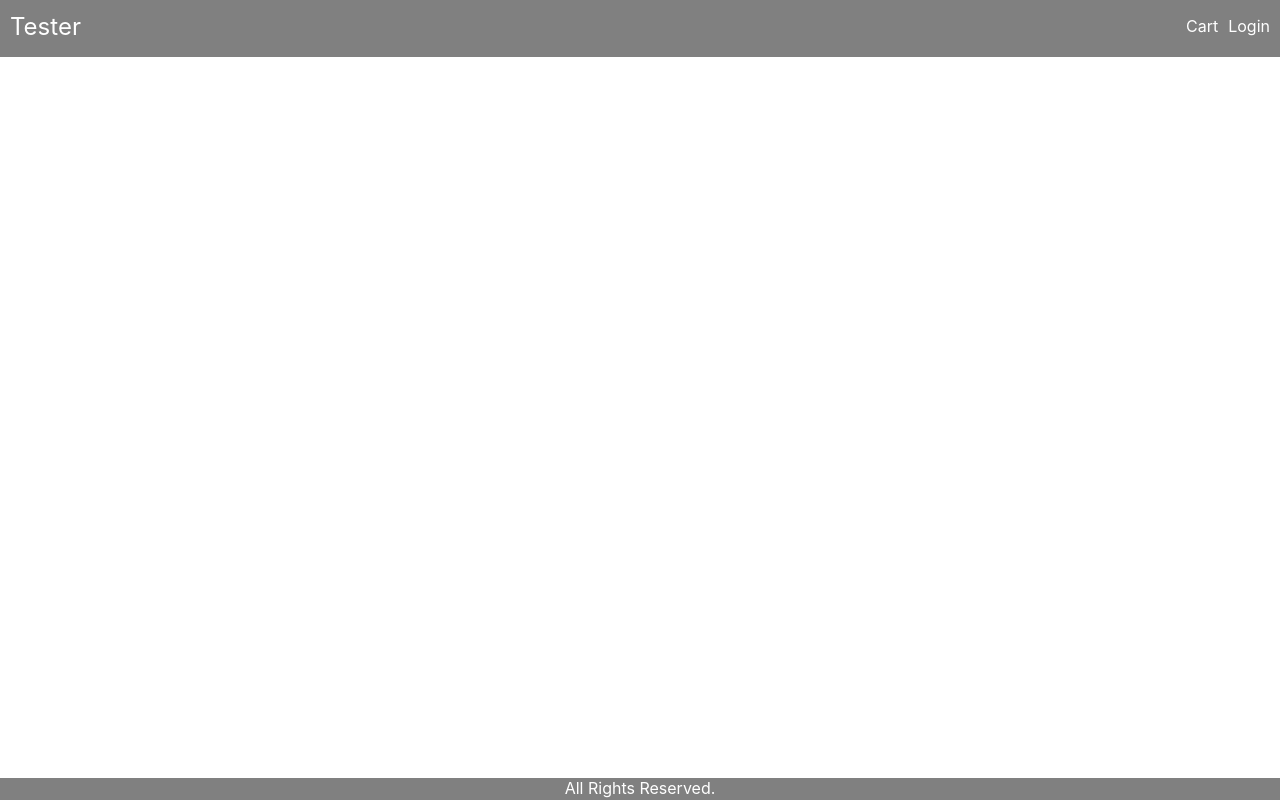
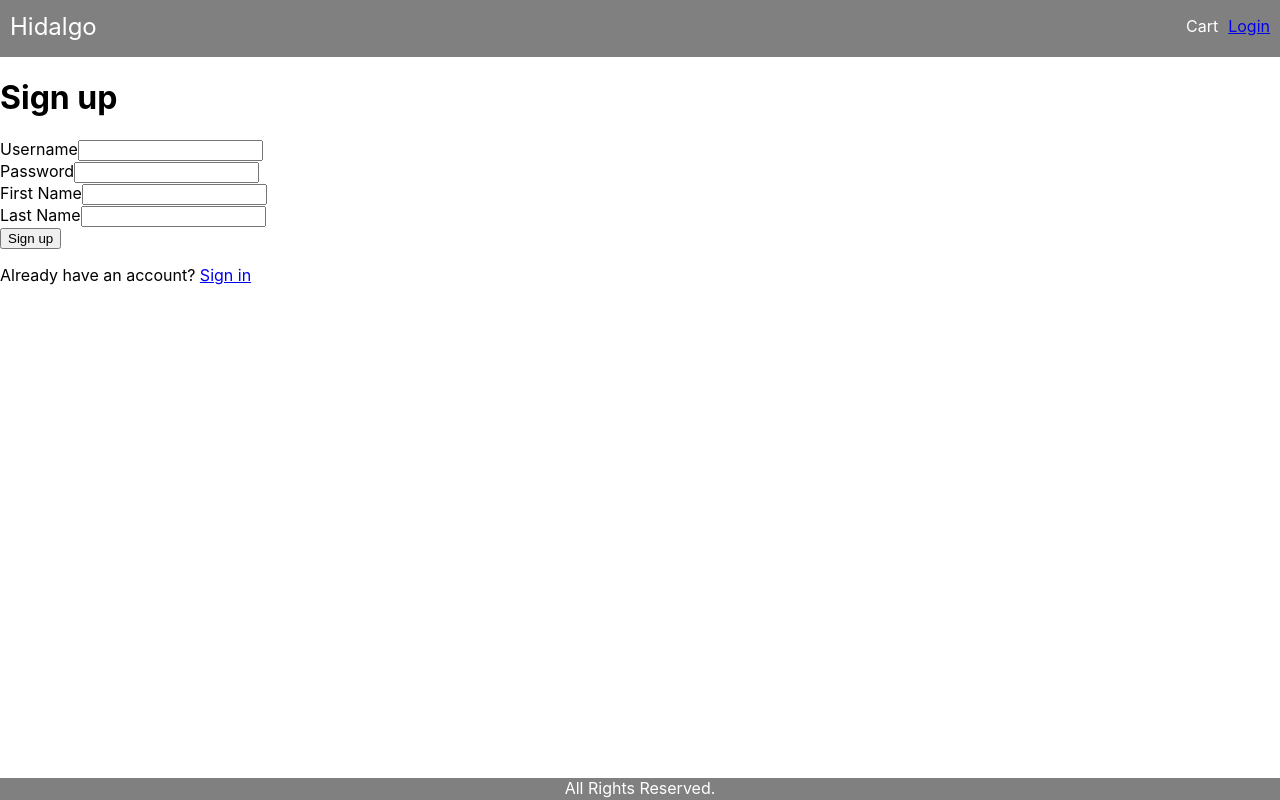
Before and after one commit to Nic-Tmpl/hidalgo, a React (Create React App) app in the folder frontend/: page /signup in a window 1280 px wide. Built offline with nearby package versions, Linux system fonts and the light colour scheme.

Commit message:
creates SignupScreen and adds link to header

```diff
--- a/frontend/src/App.js
+++ b/frontend/src/App.js
@@ -1,24 +1,26 @@
 import './App.css';
-import { BrowserRouter, Routes, Route} from "react-router-dom";
+import { BrowserRouter, Routes, Route, Link} from "react-router-dom";
 import HomeScreen from './screens/HomeScreen';
 import ProductScreen from './screens/ProductScreen';
 import CartScreen from './screens/CartScreen';
 import LoginScreen from './screens/LoginScreen';
+import SignupScreen from './screens/SignupScreen';
 
 function App() {
   return (
     <BrowserRouter>
         <header className="header">
-          <div className="logo">Tester</div>
+          <div className="logo">Hidalgo</div>
           <menu>
             <li>Cart</li>
-            <li>Login</li>
+            <li><Link to="/login">Login</Link></li>
           </menu>
         </header>
         <main className="main">
           <div className="content">
             <Routes>
               <Route path="/login" element={<LoginScreen />} />
+              <Route path="/signup" element={<SignupScreen />} />
               <Route path="/products/:id" element={<ProductScreen />} />
               <Route path="/cart/:id" element={<CartScreen />} />
               <Route path="/" element={<HomeScreen />} />
--- a/frontend/src/screens/LoginScreen.js
+++ b/frontend/src/screens/LoginScreen.js
@@ -19,9 +19,10 @@ function LoginScreen(props) {
                 <label for="current-password">Password</label>
                 <input id="current-password" name="password" type="password" autocomplete="current-password" required />
             </section>
+
             <button type="submit">Sign in</button>
         </form>
-        <p className="help">Don't have an account? <Link to="auth/signup">Sign up</Link></p>
+        <p className="help">Don't have an account? <Link to="/signup">Sign up</Link></p>
     </div>
     );
 };
--- /dev/null
+++ b/frontend/src/screens/SignupScreen.js
@@ -0,0 +1,35 @@
+import React from 'react';
+import '../App.css';
+import { Link } from 'react-router-dom';
+
+
+function SignupScreen(props) {
+
+    return (
+        <div className="signup">
+        <h1>Sign up</h1>
+        <form action="/signup" method="post">
+            <section>
+                <label for="username">Username</label>
+                <input id="username" name="username" type="text" autocomplete="username" required />
+            </section>
+            <section>
+                <label for="new-password">Password</label>
+                <input id="new-password" name="password" type="password" autocomplete="new-password" required />
+            </section>
+            <section>
+                <label for="first_name">First Name</label>
+                <input id="first_name" name="first_name" type="text" autocomplete="first_name" required />
+            </section>
+            <section>
+                <label for="last_name">Last Name</label>
+                <input id="last_name" name="last_name" type="text" autocomplete="last_name" required />
+            </section>
+            <button type="submit">Sign up</button>
+        </form>
+        <p className="help">Already have an account? <Link to="/login">Sign in</Link></p>
+    </div>
+    )
+};
+
+export default SignupScreen;
```
